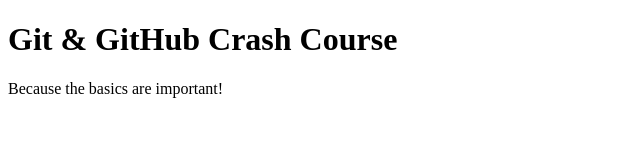
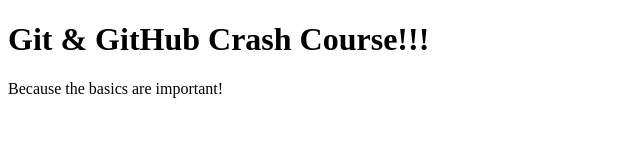
Before and after one commit to hkrsalesforce/github-crash-course, a plain HTML site: page index.html in a window 1280 px wide. Shown: the full height of the page, 0-640 px from the left. Drawn offline with Linux system fonts and the light colour scheme.

Commit message:
updated title

```diff
--- a/index.html
+++ b/index.html
@@ -7,7 +7,7 @@
     <title>Git & GitHub Crash Course</title>
   </head>
   <body>
-    <h1>Git & GitHub Crash Course</h1>
+    <h1>Git & GitHub Crash Course!!!</h1>
     <p>Because the basics are important!</p>
   </body>
 </html>
```
